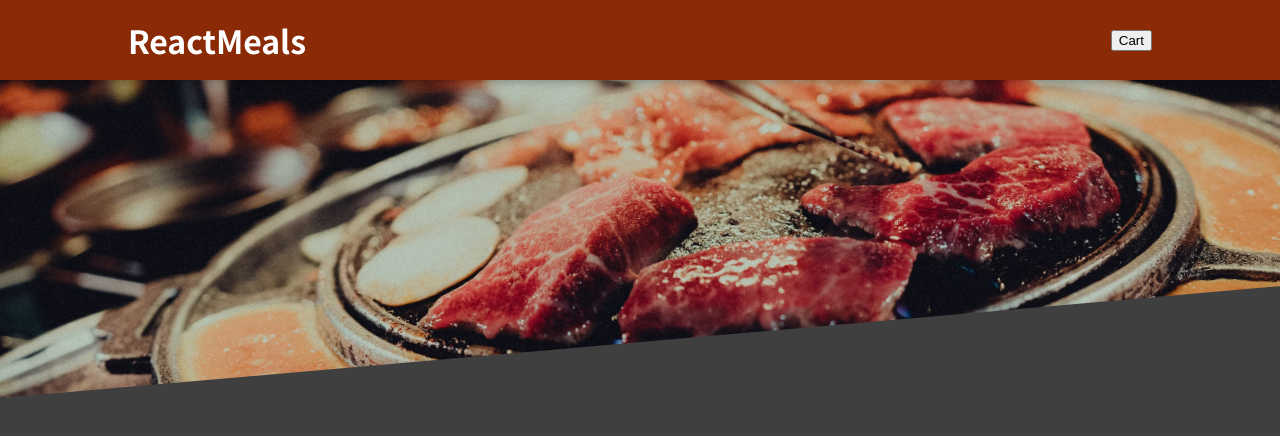
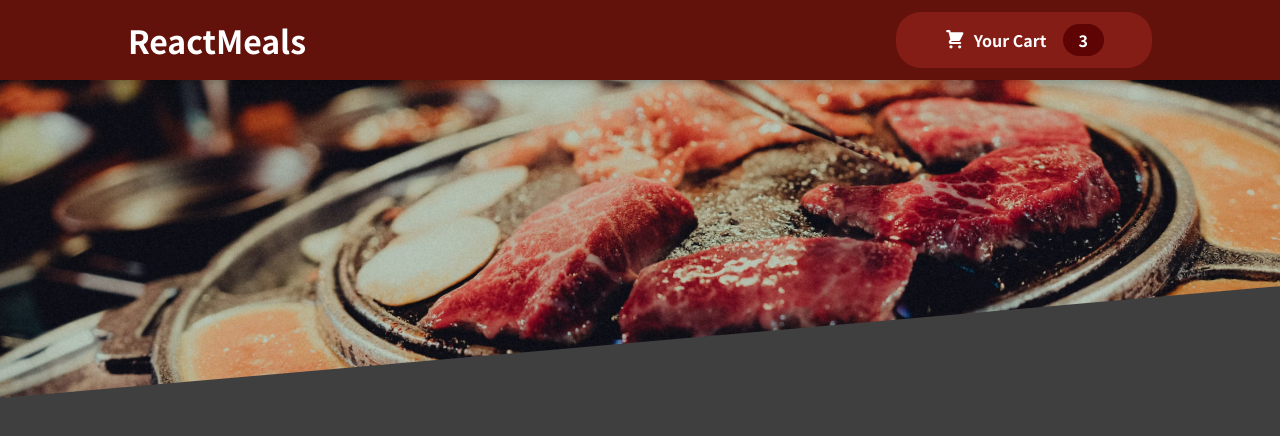
Before and after one commit to nicoleerlano/food-order-app, a React (Create React App) app: page / in a window 1280 px wide. Shown: the top 436 px of the page. Built offline with nearby package versions, Linux system fonts and the light colour scheme.

Commit message:
Add HeaderCartButton component

```diff
--- /dev/null
+++ b/src/components/Cart/CartIcon.js
@@ -0,0 +1,13 @@
+const CartIcon = () => {
+  return (
+    <svg
+      xmlns="http://www.w3.org/2000/svg"
+      viewBox="0 0 20 20"
+      fill="currentColor"
+    >
+      <path d="M3 1a1 1 0 000 2h1.22l.305 1.222a.997.997 0 00.01.042l1.358 5.43-.893.892C3.74 11.846 4.632 14 6.414 14H15a1 1 0 000-2H6.414l1-1H14a1 1 0 00.894-.553l3-6A1 1 0 0017 3H6.28l-.31-1.243A1 1 0 005 1H3zM16 16.5a1.5 1.5 0 11-3 0 1.5 1.5 0 013 0zM6.5 18a1.5 1.5 0 100-3 1.5 1.5 0 000 3z" />
+    </svg>
+  );
+};
+
+export default CartIcon;
--- a/src/components/Layout/Header.js
+++ b/src/components/Layout/Header.js
@@ -1,13 +1,14 @@
 import { Fragment } from "react";
 import foodImage from "./../../assets/food.avif";
 import classes from "./Header.module.css";
+import HeaderCartButton from "./HeaderCartButton";
 
 const Header = () => {
   return (
     <Fragment>
       <header className={classes.header}>
         <h1>ReactMeals</h1>
-        <button>Cart</button>
+        <HeaderCartButton />
       </header>
       <div className={classes["main-image"]}>
         <img src={foodImage} alt="A table with Korean food" />
--- a/src/components/Layout/Header.module.css
+++ b/src/components/Layout/Header.module.css
@@ -4,7 +4,7 @@
     left: 0;
     width: 100%;
     height: 5rem;
-    background-color: #8a2b06;
+    background-color: #63110b;
     color: white;
     display: flex;
     justify-content: space-between;
--- /dev/null
+++ b/src/components/Layout/HeaderCartButton.js
@@ -0,0 +1,16 @@
+import classes from "./HeaderCartButton.module.css";
+import CartIcon from "../Cart/CartIcon";
+
+const HeaderCartButton = (props) => {
+  return (
+    <button className={classes.button}>
+      <span className={classes.icon}>
+        <CartIcon />
+      </span>
+      <span>Your Cart</span>
+      <span className={classes.badge}>3</span>
+    </button>
+  );
+};
+
+export default HeaderCartButton;
--- /dev/null
+++ b/src/components/Layout/HeaderCartButton.module.css
@@ -0,0 +1,59 @@
+.button {
+    cursor: pointer;
+    font: inherit;
+    border: none;
+    background-color: #a82b2079;
+    color: white;
+    padding: 0.75rem 3rem;
+    display: flex;
+    justify-content: space-around;
+    align-items: center;
+    border-radius: 25px;
+    font-weight: bold;
+  }
+
+  .button:hover,
+  .button:active {
+    background-color: #2c0d00;
+  }
+
+  .icon {
+    width: 1.35rem;
+    height: 1.35rem;
+    margin-right: 0.5rem;
+  }
+
+  .badge {
+    background-color: #5e0404;
+    padding: 0.25rem 1rem;
+    border-radius: 25px;
+    margin-left: 1rem;
+    font-weight: bold;
+  }
+
+  .button:hover .badge,
+  .button:active .badge {
+    background-color: #5e0404;
+  }
+
+  .bump {
+    animation: bump 300ms ease-out;
+  }
+
+  @keyframes bump {
+    0% {
+      transform: scale(1);
+    }
+    10% {
+      transform: scale(0.9);
+    }
+    30% {
+      transform: scale(1.1);
+    }
+    50% {
+      transform: scale(1.15);
+    }
+    100% {
+      transform: scale(1);
+    }
+  }
```
